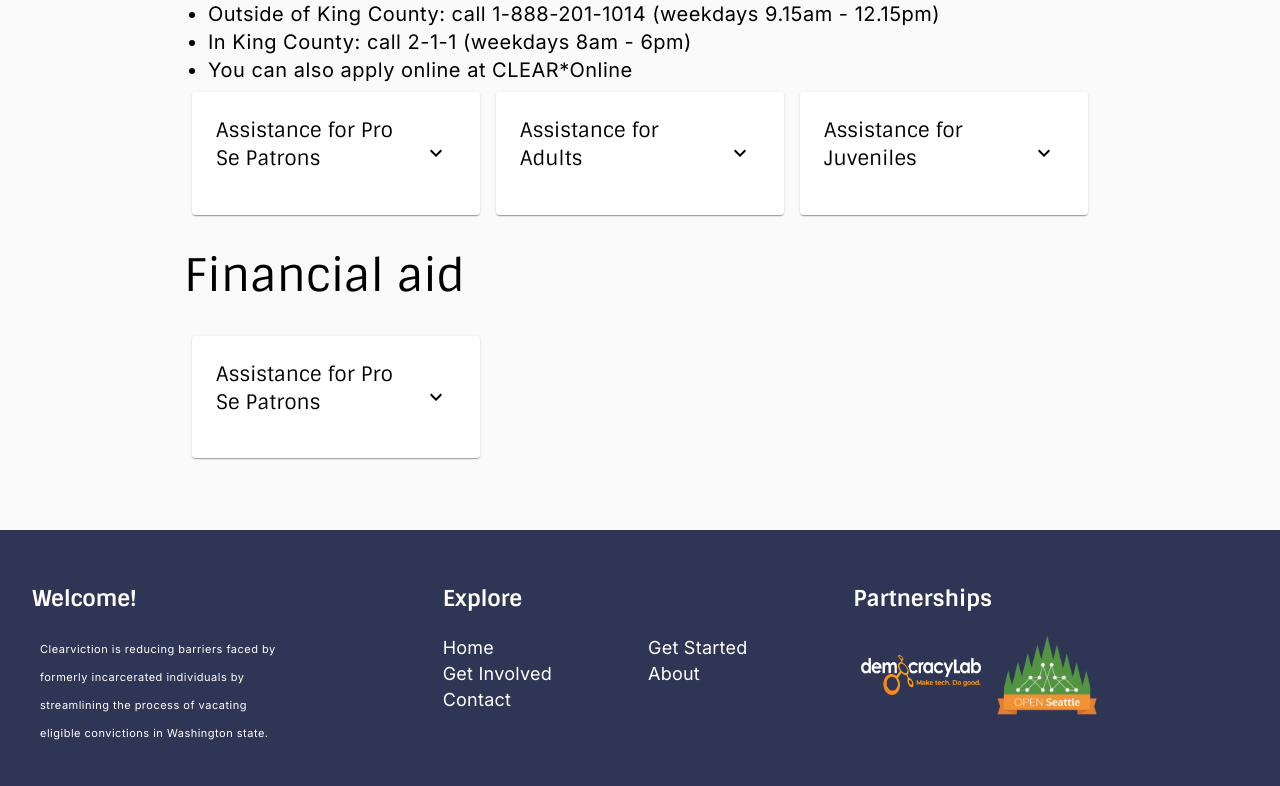
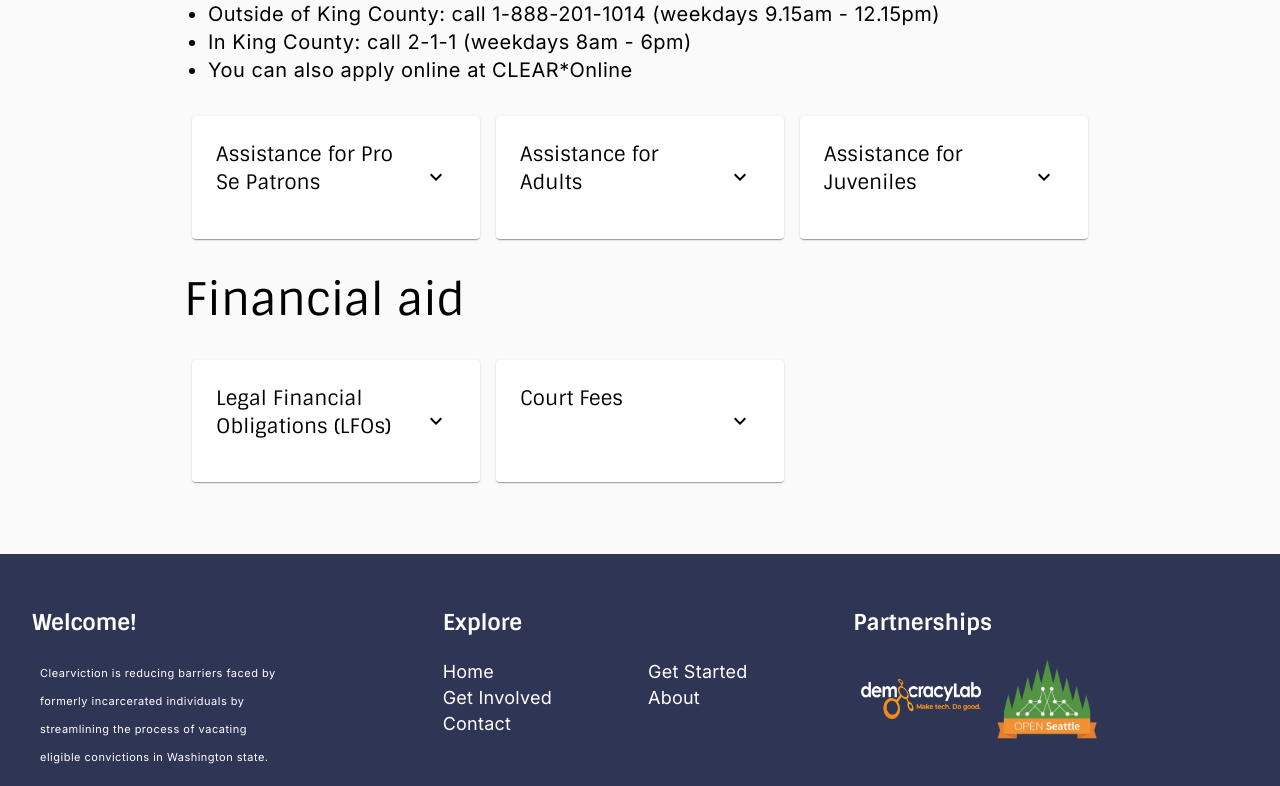
Before and after one commit to openseattle/clearviction-v1, a React (Create React App) app: page /get-started in a window 1280 px wide. Shown: the part 4780-5566 px from the top of the page. Built offline with nearby package versions, Linux system fonts and the light colour scheme.

Commit message:
Update GetStartedPage
update page, styles, add services

```diff
--- a/src/Pages/GetStartedPage.jsx
+++ b/src/Pages/GetStartedPage.jsx
@@ -22,6 +22,7 @@ import { RedesignButtonPrimary } from "../ui-kit/RedesignButtonPrimary";
 import FactSimpleCard from "../Components/FactSimpleCard";
 import CourtFormsFactGroup from "../Subpages/GetStarted/CourtFormsFactGroup";
 import LegalAidServices from "../Subpages/GetStarted/LegalAidServices";
+import FinancialAidServices from "../Subpages/GetStarted/FinancialAidServices";
 
 const factsProps = {
   style: { fontSize: 54 },
@@ -245,21 +246,7 @@ const GetStartedPage = () => {
         <Typography className={classes.headingStyle} variant="h3">
           Financial aid
         </Typography>
-        <Grid container>
-          <Grid item xs={4}>
-            <FactExpandMoreCard
-              summary="Assistance for Pro Se Patrons"
-              content={
-                <Typography variant="caption">
-                  Public Law Library of King County Legal Clinics (KCLL) (King
-                  County) Walk-In Clinic (WIC) (King County) King County Bar
-                  (King County) Open Door Legal Services (Seattle, Bellevue &
-                  Everett)
-                </Typography>
-              }
-            />
-          </Grid>
-        </Grid>
+       <FinancialAidServices />
       </Container>
     </>
   );
--- a/src/Styles/useGetInvolvedStyles.js
+++ b/src/Styles/useGetInvolvedStyles.js
@@ -32,6 +32,7 @@ export const useGetInvolvedStyles = makeStyles((theme) => ({
   basicListStyle: {
     listStyleType: "disc",
     paddingLeft: theme.spacing(3),
+    marginBottom: theme.spacing(3),
   },
   paperStyle: {
     padding: "3em",
--- a/src/Subpages/GetStarted/FinancialAidServices.jsx
+++ b/src/Subpages/GetStarted/FinancialAidServices.jsx
@@ -0,0 +1,68 @@
+import { Grid, Link, List, ListItem, Typography } from "@material-ui/core";
+import FactExpandMoreCard from "../../Components/FactExpandMoreCard";
+import { ExternalLink } from "../../ui-kit/ExternalLink";
+
+const faFacts = [
+  {
+    id: "fa0",
+    summary: "Legal Financial Obligations (LFOs)",
+    content: (
+      <>
+        <Typography variant="caption">
+          You may be eligible for financial assistance of fees, fines, or
+          restitution for a misdemeanor or felony:
+        </Typography>
+        <Typography component="ul" variant="caption">
+          <li> • CLEAR hotline - refer you to legal organizations</li>
+          <li>
+            • Re-Entry Clinic - a joint project of Columbia Legal Services and
+            FareStart, focusing on legal issues related to LFO’s
+          </li>
+          <li>
+            • Contact us at contact@cvp.com and we will get back to you within
+            24 hours.
+          </li>
+        </Typography>
+        <Typography variant="caption">
+          If you want more info about your rights concerning LFOs, consult the
+          website of Washington LawHelp.
+        </Typography>
+      </>
+    ),
+  },
+  {
+    id: "fa1",
+    summary: "Court Fees",
+    content: (
+      <>
+        <Typography variant="caption">
+          • Use this{" "}
+          <ExternalLink href="https://www.washingtonlawhelp.org/files/C9D2EA3F-0350-D9AF-ACAE-BF37E9BC9FFA/attachments/3928A184-D6E5-9324-4FB9-495A060A017B/3204en_filing-motion-for-fee-waiver.pdf">
+            {" "}
+            packet from WashingtonlawHelp
+          </ExternalLink>{" "}
+          to find out if you are eligible to waive your fees (p. 1-2). It also
+          includes the instructions to ask for a fee waiver (p. 4-9) and all
+          necessary forms (p. 10-14). If you have trouble filling out the
+          documents, use this website created by Northwest Justice to help fill
+          out the documents for free.
+        </Typography>
+      </>
+    ),
+  },
+];
+const FinancialAidServices = () => {
+  return (
+    <>
+      <Grid container>
+        {faFacts.map((fact) => (
+          <Grid key={fact.id} item xs={12} sm={6} md={4}>
+            <FactExpandMoreCard summary={fact.summary} content={fact.content} />
+          </Grid>
+        ))}
+      </Grid>
+    </>
+  );
+};
+
+export default FinancialAidServices;
```
